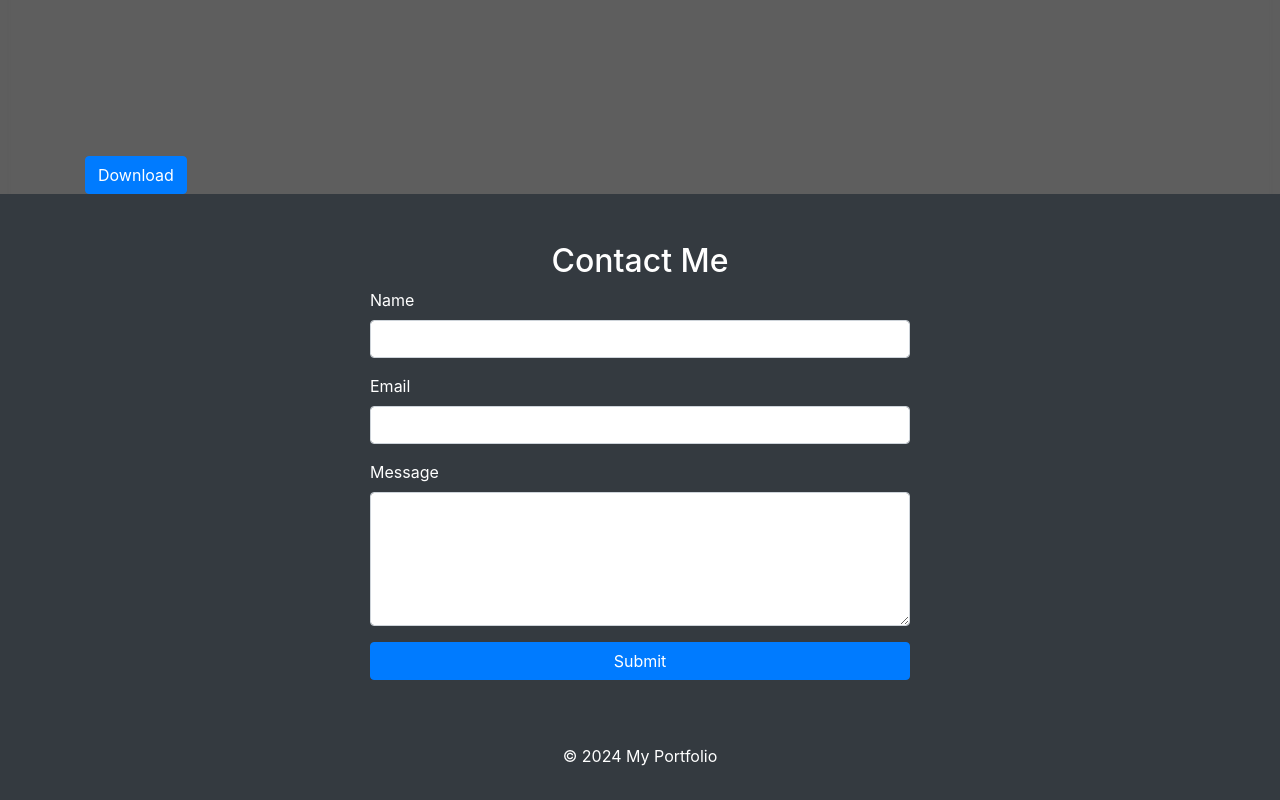
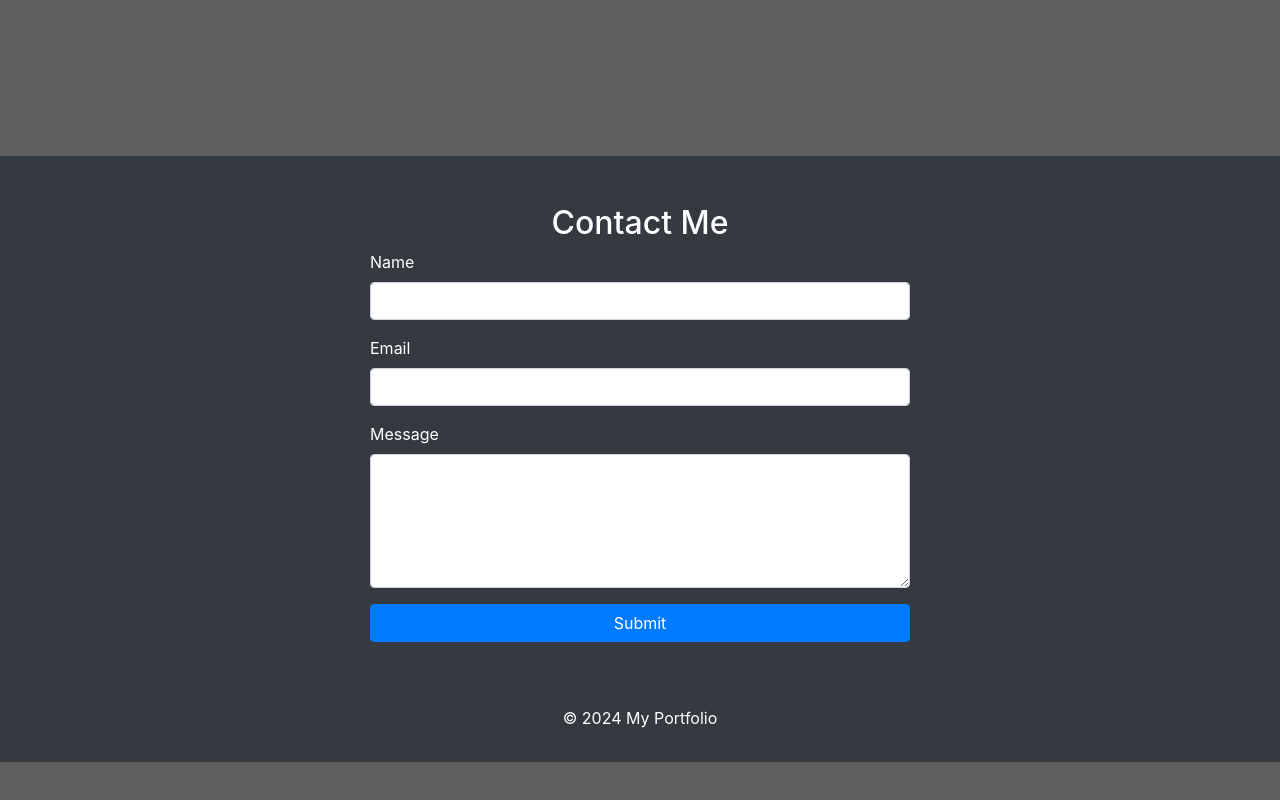
Before and after one commit to yermushy31/PorteFolio, a plain HTML site: page index.html in a window 1280 px wide. Shown: the part 3226-4026 px from the top of the page. After the commit the page ends 3988 px from the top, so only its background shows below. Drawn offline with nearby package versions, Linux system fonts and the light colour scheme; no server answers.

Commit message:
29/03/2024

```diff
--- a/index.html
+++ b/index.html
@@ -212,9 +212,7 @@
         <div class="col-md-12">
           <div class="embed-responsive embed-responsive-16by9">
             <!-- bootstrap download button -->
-            <button type="button" class="btn btn-primary" data-toggle="modal" download="table.html">
-              Download
-            </button>
+
           </div>
         </div>
       </div>
```
